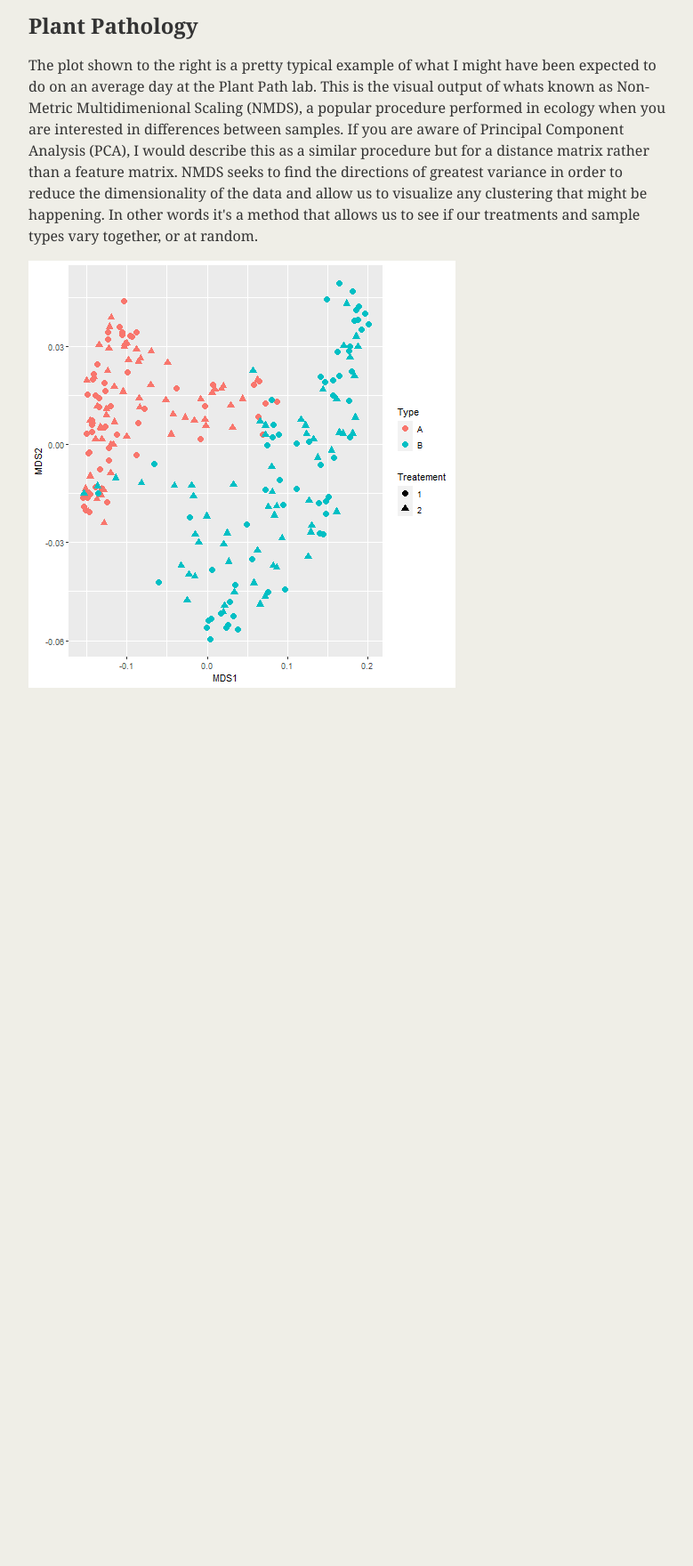
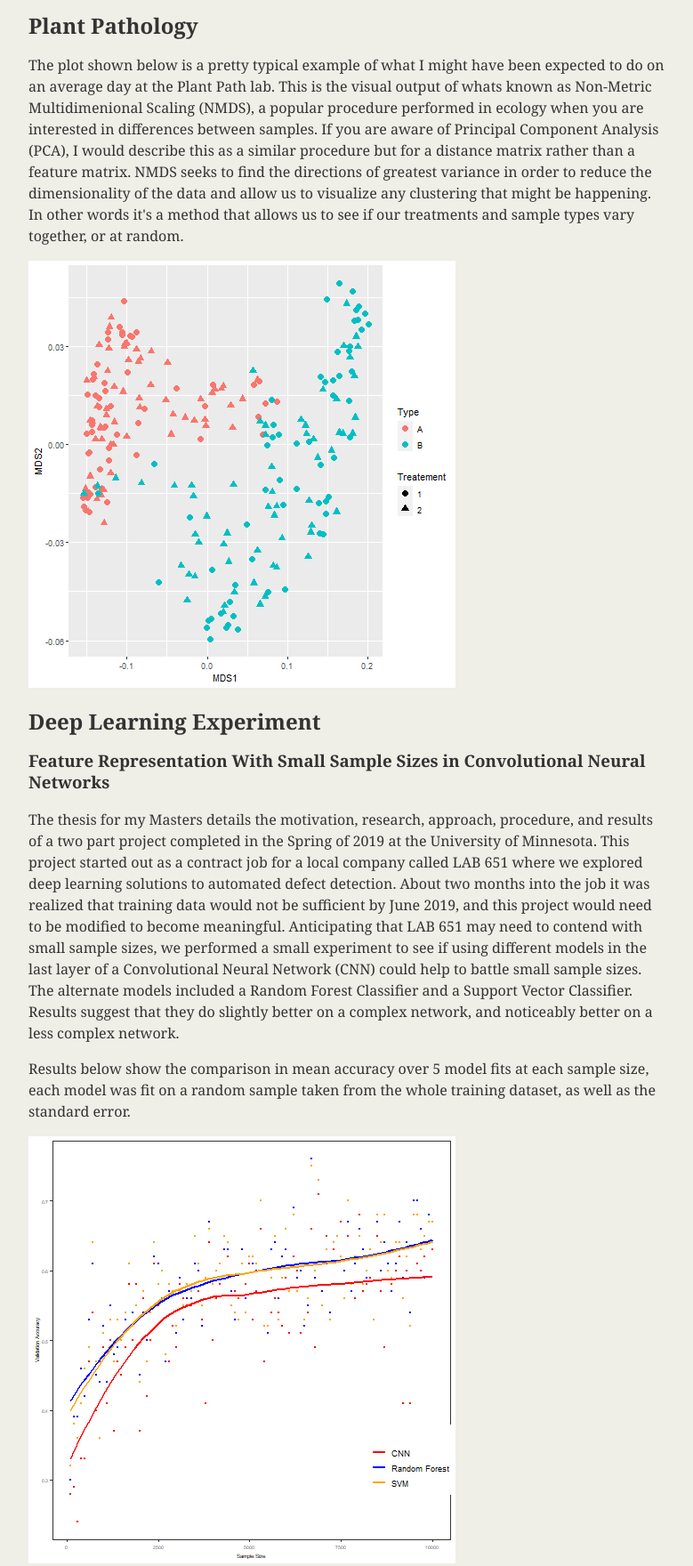
Before and after one commit to nwornson/nwornson.github.io, a plain HTML site: page index.html in a window 1280 px wide. Shown: the part 395-2155 px from the top of the page at 89% size, without its empty margins (96-875 px from the left). Before the commit the page ends 1174 px from the top, so only its background shows below. Drawn offline with Linux system fonts and the light colour scheme.

Commit message:
added ML

```diff
--- a/index.html
+++ b/index.html
@@ -23,7 +23,18 @@
 
       <h2>Plant Pathology</h2>
 
-      <p> The plot shown to the right is a pretty typical example of what I might have been expected to do on an average day at the Plant Path lab.  This is the visual output of whats known as Non-Metric Multidimenional Scaling (NMDS), a popular procedure performed in ecology when you are interested in differences between samples.  If you are aware of Principal Component Analysis (PCA), I would describe this as a similar procedure but for a distance matrix rather than a feature matrix.   NMDS seeks to find the directions of greatest variance in order to reduce the dimensionality of the data and allow us to visualize any clustering that might be happening.  In other words it's a method that allows us to see if our treatments and sample types vary together, or at random.  </p><img id="nmds-image" src= 'assets/nmds_deid.png' alt="image missing">
+      <p> The plot shown below is a pretty typical example of what I might have been expected to do on an average day at the Plant Path lab.  This is the visual output of whats known as Non-Metric Multidimenional Scaling (NMDS), a popular procedure performed in ecology when you are interested in differences between samples.  If you are aware of Principal Component Analysis (PCA), I would describe this as a similar procedure but for a distance matrix rather than a feature matrix.   NMDS seeks to find the directions of greatest variance in order to reduce the dimensionality of the data and allow us to visualize any clustering that might be happening.  In other words it's a method that allows us to see if our treatments and sample types vary together, or at random.  </p>
+      <img id="plots" src= 'assets/nmds_deid.png' alt="image missing">
+
+      <h2>Deep Learning Experiment </h2>
+      <h3>Feature Representation With Small Sample Sizes in Convolutional Neural Networks</h3>
+
+      <p>The thesis for my Masters details the motivation, research, approach, procedure, and results of a two part project completed in the Spring of 2019 at the University of Minnesota.  This project started out as a contract job for a local company called LAB 651 where we explored deep learning solutions to automated defect detection.  About two months into the job it was realized that training data would not be sufficient by June 2019, and this project would need to be modified to become meaningful.  Anticipating that LAB 651 may need to contend with small sample sizes, we performed a small experiment to see if using different models in the last layer of a Convolutional Neural Network (CNN) could help to battle small sample sizes.  The alternate models included a Random Forest Classifier and a Support Vector Classifier.  Results suggest that they do slightly better on a complex network, and noticeably better on a less complex network. </p>
+
+      <p> Results below show the comparison in mean accuracy over 5 model fits at each sample size, each model was fit on a random sample taken from the whole training dataset, as well as the standard error.</p>
+
+      <img id="plots" src= 'assets/results_plot.png' alt="image missing">
+      <img id="plots" src= 'assets/results_ciphar_se_plot.png' alt="image missing">
     </section>
 
     <aside id="contact-info">
```
Also changed, not shown: assets/facet.png (added), assets/results_ciphar_mean_plot.png (added), assets/results_ciphar_se_plot.png (added), assets/results_ciphar_time_plot.png (added), assets/results_plot.png (added), 2 other files.
